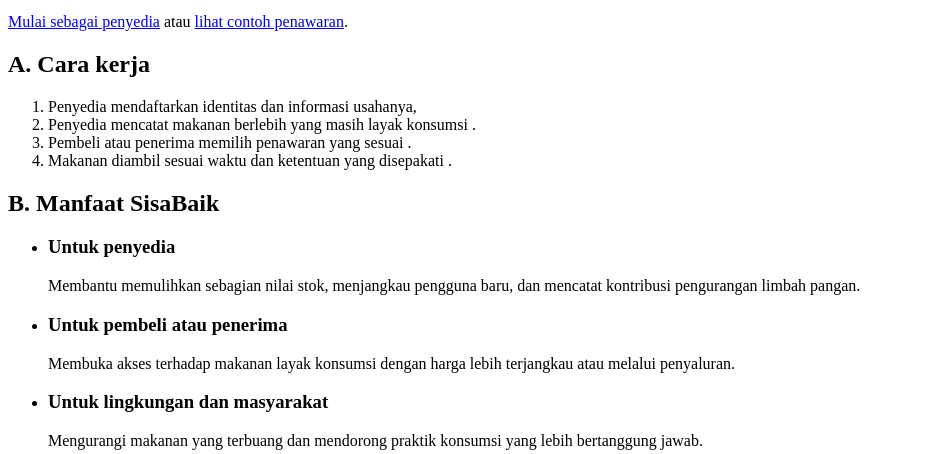
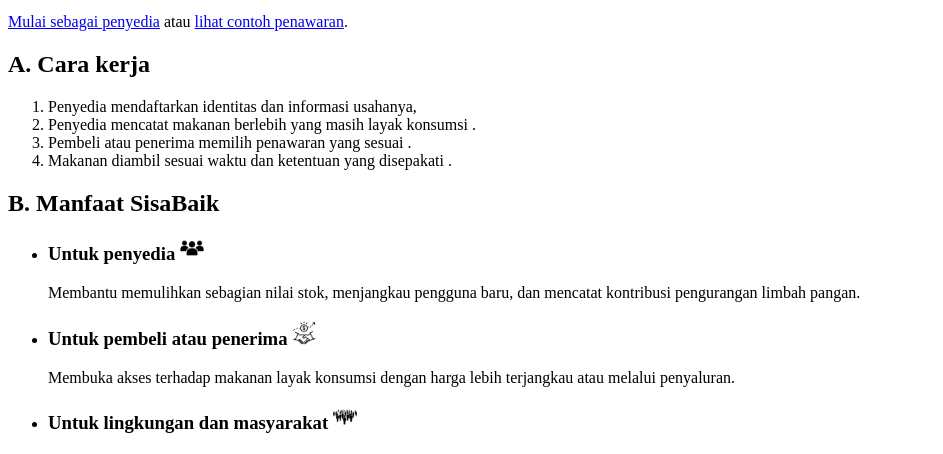
Before and after one commit to Faniya23/sisabaik, a plain HTML site: page index.html in a window 1280 px wide. Shown: the part 456-910 px from the top of the page, without its empty margins (0-943 px from the left). Drawn offline with Linux system fonts and the light colour scheme.

Commit message:
menambahkan icon dan foto

```diff
--- a/index.html
+++ b/index.html
@@ -28,7 +28,7 @@
 <main id="konten-utama" tabindex="-1">
 <section aria-labelledby="judul-utama">
 <h1 id="judul-utama">Pulihkan nilai makanan berlebih bersama SisaBaik</h1>
-    <img src="dapur.jpeg" alt="Logo SisaBaik" width="300">
+    <img src="images/dapur.jpeg" alt="Logo SisaBaik" width="300">
 <p>
 SisaBaik mempertemukan penyedia yang memiliki stok makanan layak
 konsumsi dengan pembeli atau penerima yang membutuhkannya.
@@ -57,7 +57,9 @@
 <article>
 <ul>
 <li>
-<h3>Untuk penyedia</h3></li>
+<h3>Untuk penyedia
+    <img src="images/penyedia.png" alt="icon penyedia" width="24" height="24">
+</h3></li>
 
 <p>
 Membantu memulihkan sebagian nilai stok, menjangkau pengguna baru,
@@ -68,7 +70,11 @@
 <article>
 <ul>
 <li>
-<h3>Untuk pembeli atau penerima</h3></li>
+<h3>
+    Untuk pembeli atau penerima
+    <img src="images/icon_penerimapembeli.png" alt="icon pembeli atau penerima" width="24" height="24">
+</h3>
+</li>
 <p>
 Membuka akses terhadap makanan layak konsumsi dengan harga lebih
 terjangkau atau melalui penyaluran.
@@ -79,7 +85,9 @@
 <article>
 <ul>
 <li>
-<h3>Untuk lingkungan dan masyarakat</h3></li>
+<h3>Untuk lingkungan dan masyarakat
+    <img src="images/icon-masyarakat.png"  width="24" height="24">
+</h3></li>
 
 <p>
 Mengurangi makanan yang terbuang dan mendorong praktik konsumsi
```
